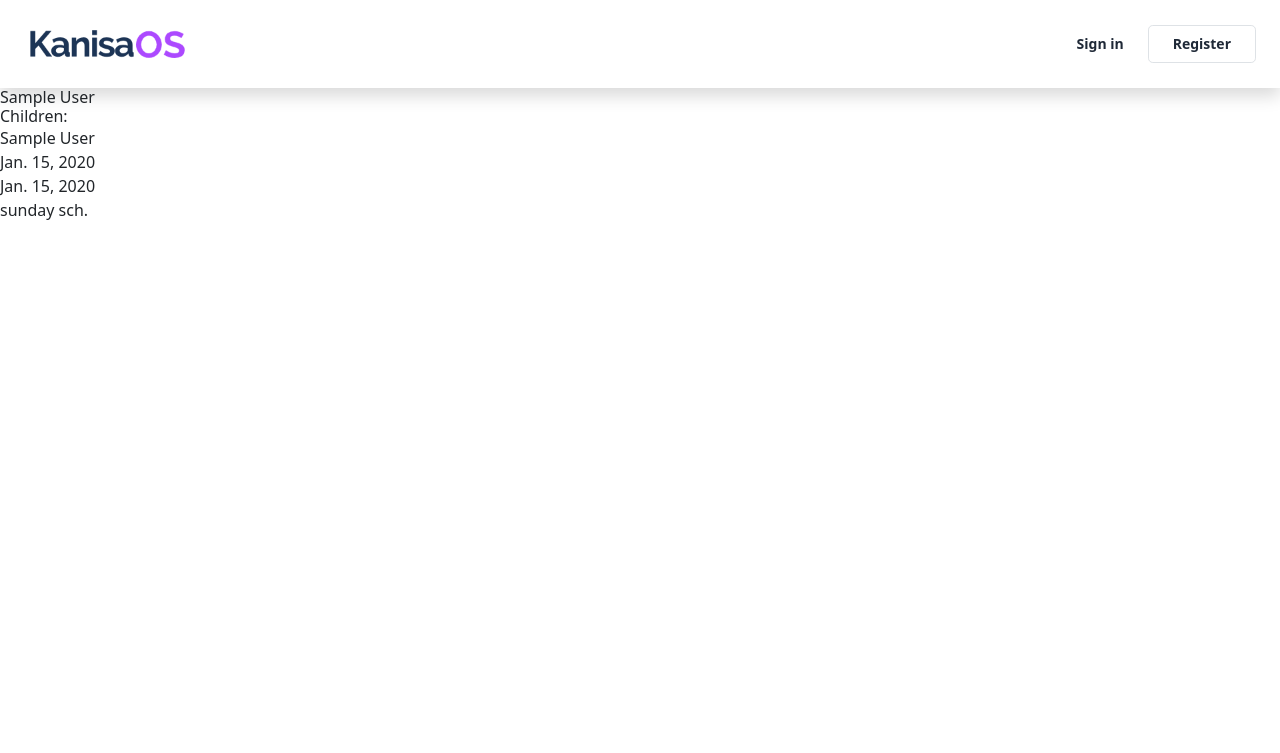
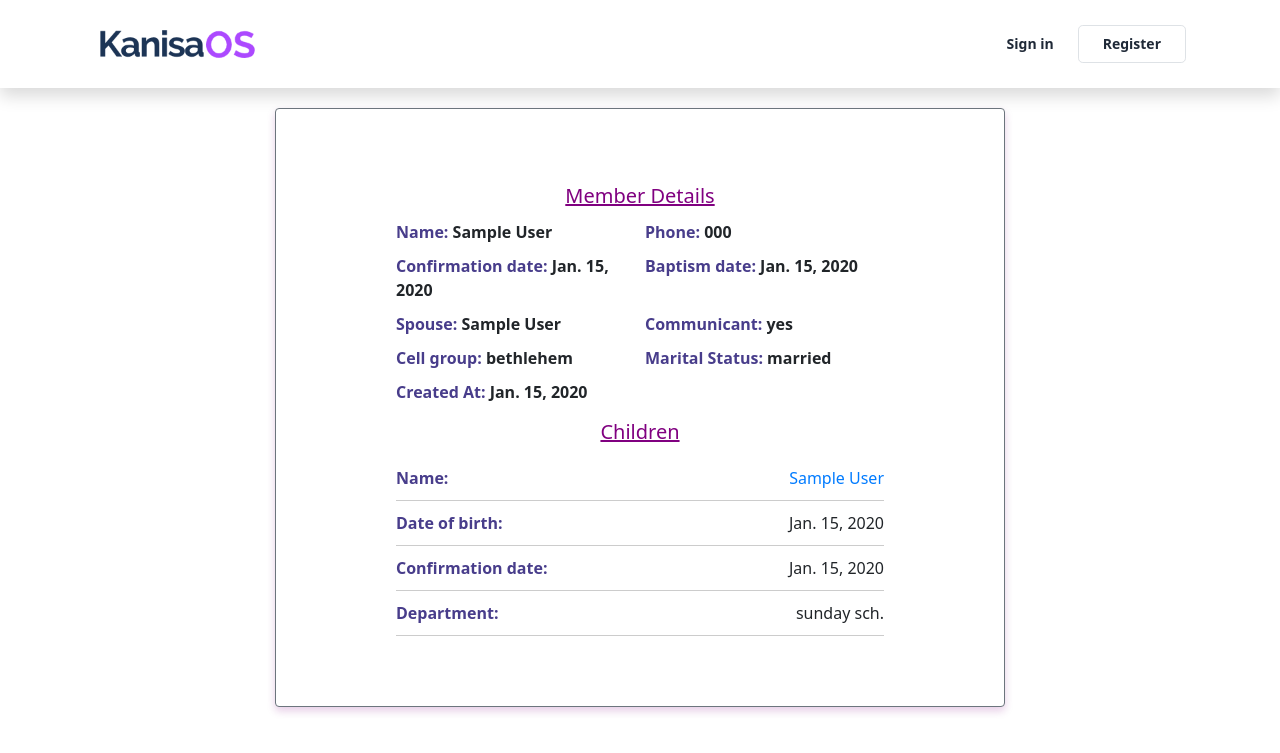
Before and after one commit to kinuthiajr/kanisaOS, a Django app: page /memberdetails/1/ in a window 1280 px wide. Shown: the top 753 px of the page. Run offline with Django 4.2, Linux system fonts and the light colour scheme; tables that the repository leaves empty hold one stand-in row (values such as "Sample post"); some libraries are stand-ins or nearby versions.

Commit message:
member details view/template/url data retrival

```diff
--- a/accounts/templates/accounts/editchild.html
+++ b/accounts/templates/accounts/editchild.html
@@ -8,7 +8,6 @@
 
 <head>
     <meta charset="UTF-8">
-    <title>Your Title Here</title>
     <link rel="stylesheet" href="https://stackpath.bootstrapcdn.com/bootstrap/4.5.2/css/bootstrap.min.css">
     <style type="text/css">
         form{
@@ -35,7 +34,7 @@
         <div class="container">
             <form class="form-child" method="post">
                 {% csrf_token %}
-                <h2>Children Form</h2>
+                <h2>Update Child Form</h2>
                 <div class="form-group">
                     <div class="row">
                         <div class="col-md-6">
--- a/accounts/templates/accounts/memberdetails.html
+++ b/accounts/templates/accounts/memberdetails.html
@@ -3,19 +3,154 @@
 
 {% block content %}
 
-<h1>{{ member.name }}</h1>
-<!-- Display member profile details -->
+<!DOCTYPE html>
+<html lang="en">
 
-<h2>Children:</h2>
-<ul>
-    {% for child in children %}
-        <li><a href="{% url 'editchild' record_id=child.id %}" >{{child.name }}</a></li>
-        <li>{{ child.date_of_birth}}</li>
-        <li>{{ child.confirmation_date}}</li>
-        <li>{{ child.dept}}</li>
+<head>
+    <meta charset="UTF-8">
+    <title>Your Title Here</title>
+    <link rel="stylesheet" href="https://stackpath.bootstrapcdn.com/bootstrap/4.5.2/css/bootstrap.min.css">
+    <style type="text/css">
+         body,
+  html {
+    margin: 0;
+    padding: 0;
+  }
 
-        <!-- Display other child details if needed -->
-    {% endfor %}
-</ul>
+  .card {
+    box-shadow: 0 4px 8px 0 rgba(128, 0, 128, 0.2); ;
+    padding: 55px 100px;
+    width: 100%;
+    max-width: 1500px;
+    margin-top: 20px;
+    margin-bottom: 20px;
+    margin-left: auto;
+    margin-right: auto;
+    padding-bottom: 50px;
+  }
 
+  .centered {
+    display: flex;
+    justify-content: center;
+    align-items: center;
+
+  }
+</style>
+<style>
+    .info {
+      display: grid;
+      grid-template-columns: repeat(2, minmax(150px, 1fr));
+      gap: 10px;
+      font-weight: bold;
+    }
+
+    .info div {
+      display: flex;
+      align-items: center;
+      justify-content: space-between;
+      border-bottom: 1px solid #ccc;
+      padding: 5px 10px;
+    }
+    .info span[title] {
+    color: darkslateblue;
+  }
+  .card-title {
+    text-align: center; /* Center align the text */
+    text-decoration: underline; /* Add underline */
+    color:purple; /* Set text color to grey */
+  }
+  </style>
+</head>
+    <body>
+    <div class="container">
+        <div class="row justify-content-center">
+        <div class="col-lg-8 col-md-10 col-sm-12">
+            <div class="card border-secondary mb-3">
+            <div class="card-body">
+                <h5 class="card-title">Member Details</h5>
+                <ul class="info">
+                    <li>
+                        <span title="Name">Name:</span> {{ member.name }}
+                    </li>
+                    <li>
+                        <span title="Phone">Phone:</span> {{ member.phone_number}}
+                    </li>
+                    <li>
+                        <span title="Confirmation date">Confirmation date:</span> {{ member.confirmation_date}}
+                    </li>
+                    <li>
+                        <span title="Baptism date">Baptism date:</span> {{ member.baptism_date}}
+                    </li>
+                    <li>
+                        <span title="Spouse">Spouse:</span> {{ member.spouse}}
+                    </li>
+                    <li>
+                        <span title="Communicant">Communicant:</span> {{ member.communicant}}
+                    </li>
+                    <li>
+                        <span title="Cell group">Cell group:</span> {{ member.cell_group }}
+                    </li>
+                    <li>
+                        <span title="Marital status">Marital Status:</span> {{ member.marital_status }}
+                    </li>
+                    <li>
+                        <span title="Created At">Created At:</span> {{ member.created_at }}
+                    </li>
+
+                </ul>
+                        <h5 class="card-title">Children</h5>
+                        <style>
+                            .stl {
+                              list-style: none;
+                              padding: 0;
+                              margin: 0;
+                            }
+
+                            .stl li {
+                              display: flex;
+                              justify-content: space-between;
+                              border-bottom: 1px solid #ccc;
+                              padding: 10px 0;
+                            }
+
+                            .left-stl,
+                            .right-stl {
+                              width: 45%;
+                            }
+
+                            .label {
+                              font-weight: bold;
+                              color: darkslateblue;
+                            }
+                          </style>
+
+
+                        {% for child in children %}
+                        <ul class="stl">
+                            <li>
+                                <span title="Name" class="label">Name:</span>
+                                <a href="{% url 'editchild' record_id=child.id %}">
+                                  {{ child.name }}
+                                </a>
+                            </li>
+                            <li>
+                            <span title="Created At" class="label">Date of birth:</span> {{ child.date_of_birth }}
+                            </li>
+                            <li>
+                            <span title="Created At" class="label">Confirmation date:</span> {{ child.confirmation_date }}
+                            </li>
+                            <li>
+                            <span title="Created At" class="label">Department:</span> {{ child.dept }}
+                            </li>
+                        </ul>
+                        {% endfor %}
+
+
+            </div>
+            </div>
+        </div>
+        </div>
+    </div>
+</body>
+</html>
 {% endblock content %}
```
